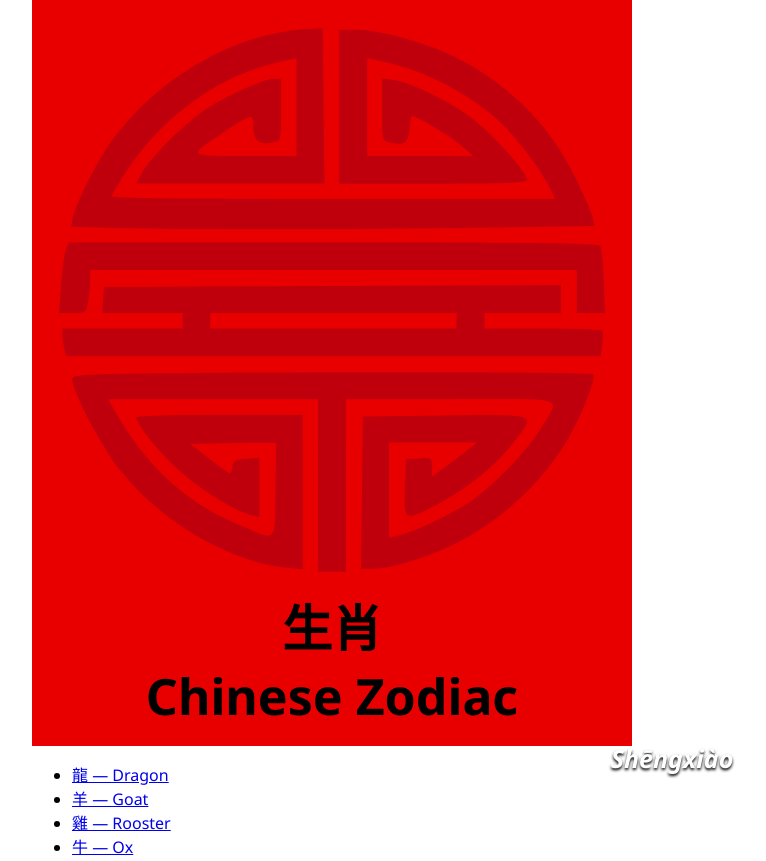
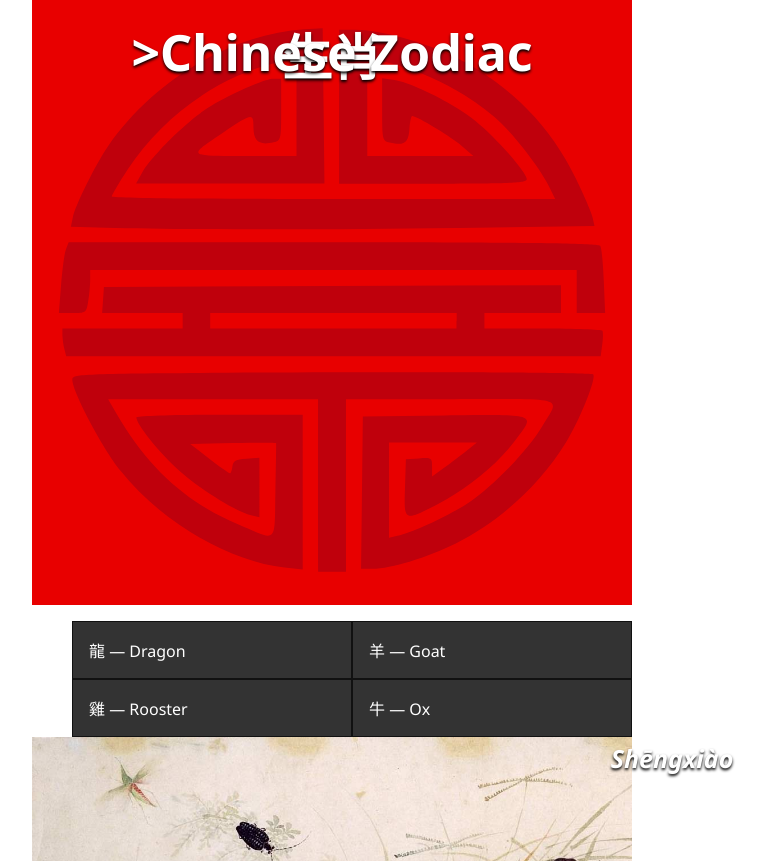
Before and after one commit to sashatran95/dsn1674-project-2, a plain HTML site: page index.html in a window 1280 px wide. Shown: the top 861 px of the page, without its empty margins (308-1074 px from the left). Drawn offline with Linux system fonts and the light colour scheme.

Commit message:
troubles with the floats and stuff....

```diff
--- a/css/main.css
+++ b/css/main.css
@@ -48,6 +48,41 @@ h3 {
 	margin: auto;
 	text-align: center;
 
+}/*Navigations*/
+nav a{
+	display: inline-block;
+	background-color: #333333;
+	text-decoration: none;
+	color: white;
+	border: 0.1rem solid #111111;
+	padding: 1rem;
+	width: 100%;
+
+}
+
+nav{
+	width: 100%;
+	margin: 0;
+	padding: 0;
+	overflow: hidden;
+}
+
+nav li{
+	display: inline;
+	width: 50%;
+	float: left;
+}
+/*
+#head-p{
+  top:4.5rem;
+}*/
+
+nav ol{
+	list-style-type: none;
+	padding: 0 auto;
+	margin: 0 auto;
+
+
 }/*Images*/
 img {
 	width: 100%;
@@ -85,7 +120,18 @@ img {
 	width:50%;
 	float:right;
 
-
+}/*header*/
+.divheader{
+	text-align: center;
+	color: white;
+	position: relative;
+}
+.title{
+	position:absolute;
+	bottom:1.5em;
+	width:100%;
+	text-shadow:0 2px 3px rgba(0,0,0,256);
+}
 /*}
 .images{
 	padding:1rem;
--- a/index.html
+++ b/index.html
@@ -11,9 +11,11 @@
 <body>
 
 <header>
-	<img class="medallion" src="images/medallion.svg" alt= "Red Medallion">
-	<h1>生肖</h1>
-	<h1>Chinese Zodiac</h1>
+	<div class= "divheader">
+		<img class="medallion" src="images/medallion.svg" alt= "Red Medallion">
+		<h1 class="title">生肖</h1>
+		<h1 class="title" id="title-p">>Chinese Zodiac</h1>
+	</div>
 </header>
 
 	<nav>
```
